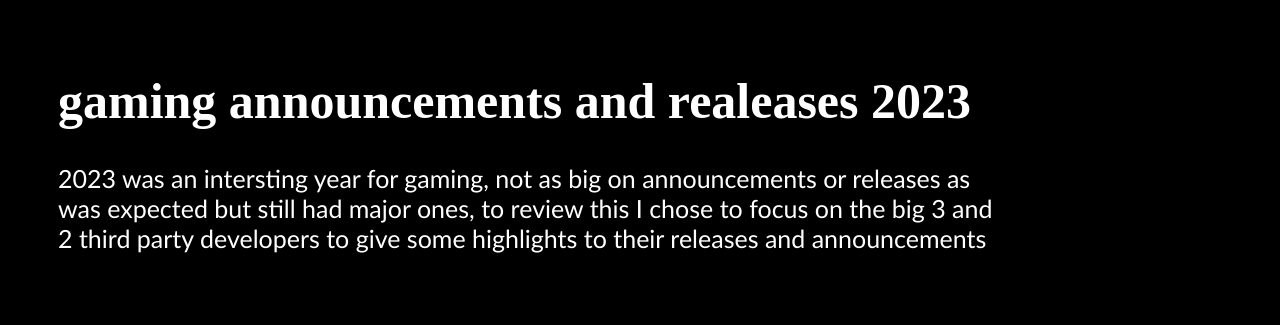
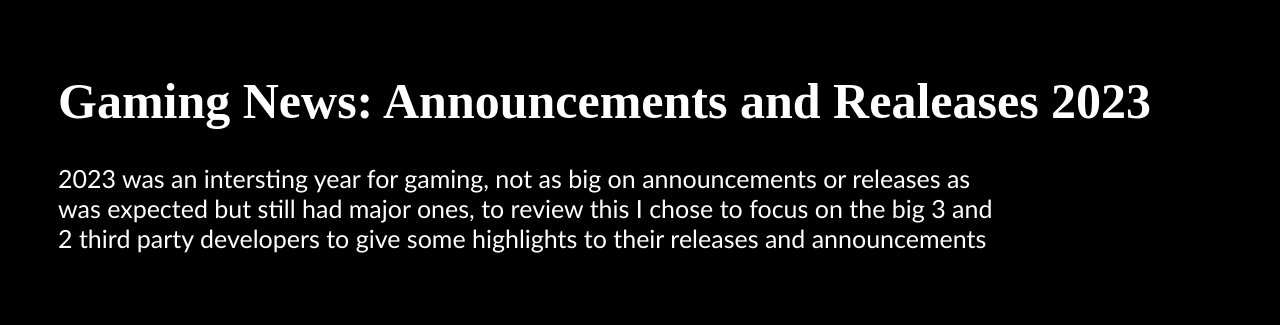
Before and after one commit to armaan-allidina/assn2, a plain HTML site: page index.html in a window 1280 px wide. Shown: the top 325 px of the page. Drawn offline with Linux system fonts and the light colour scheme.

Commit message:
Update index.html 2

```diff
--- a/index.html
+++ b/index.html
@@ -9,7 +9,7 @@
 
 <body>
     <header class="pad">
-        <h1>gaming announcements and realeases 2023</h1>
+        <h1>Gaming News: Announcements and Realeases 2023</h1>
         <p>2023 was an intersting year for gaming, not as big on announcements or releases as was expected but still had major ones,
             to review this I chose to focus on the big 3 and 2 third party developers to give some highlights to their releases and announcements</p>
     </header>
```
